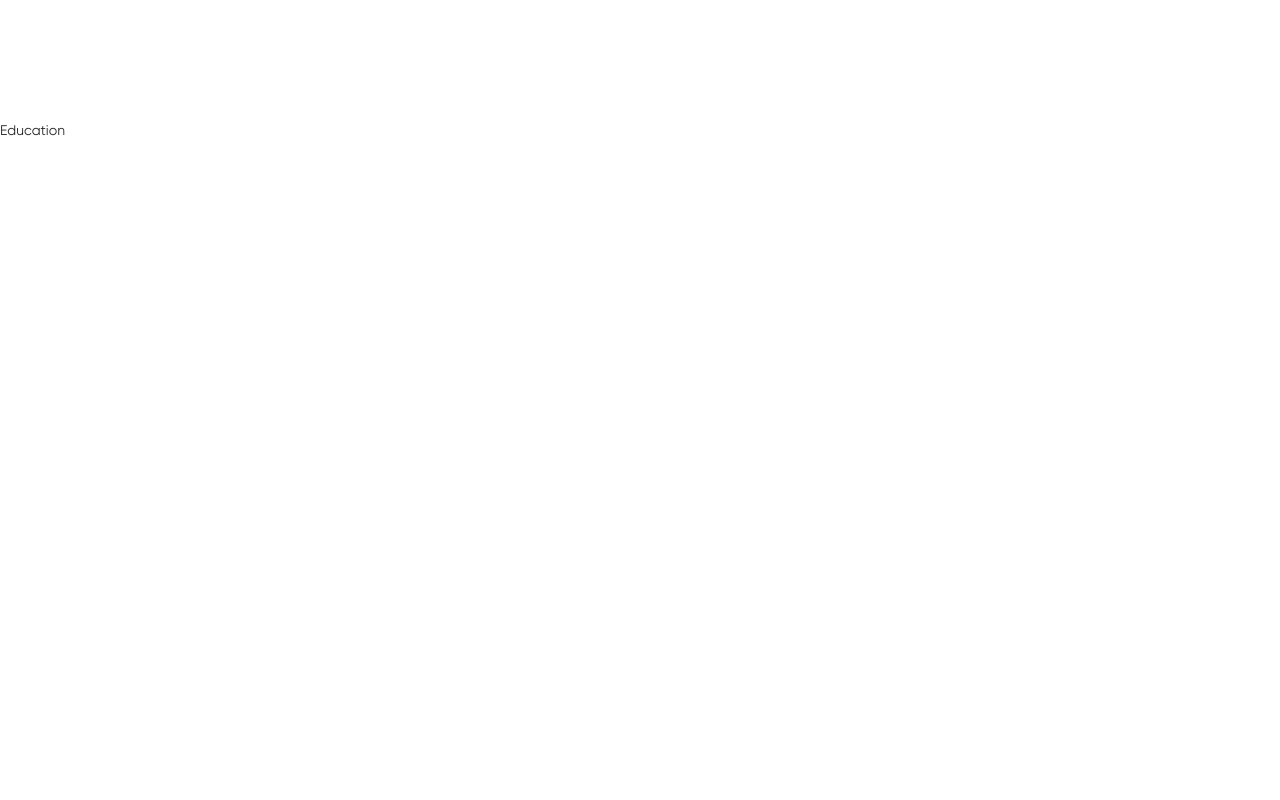
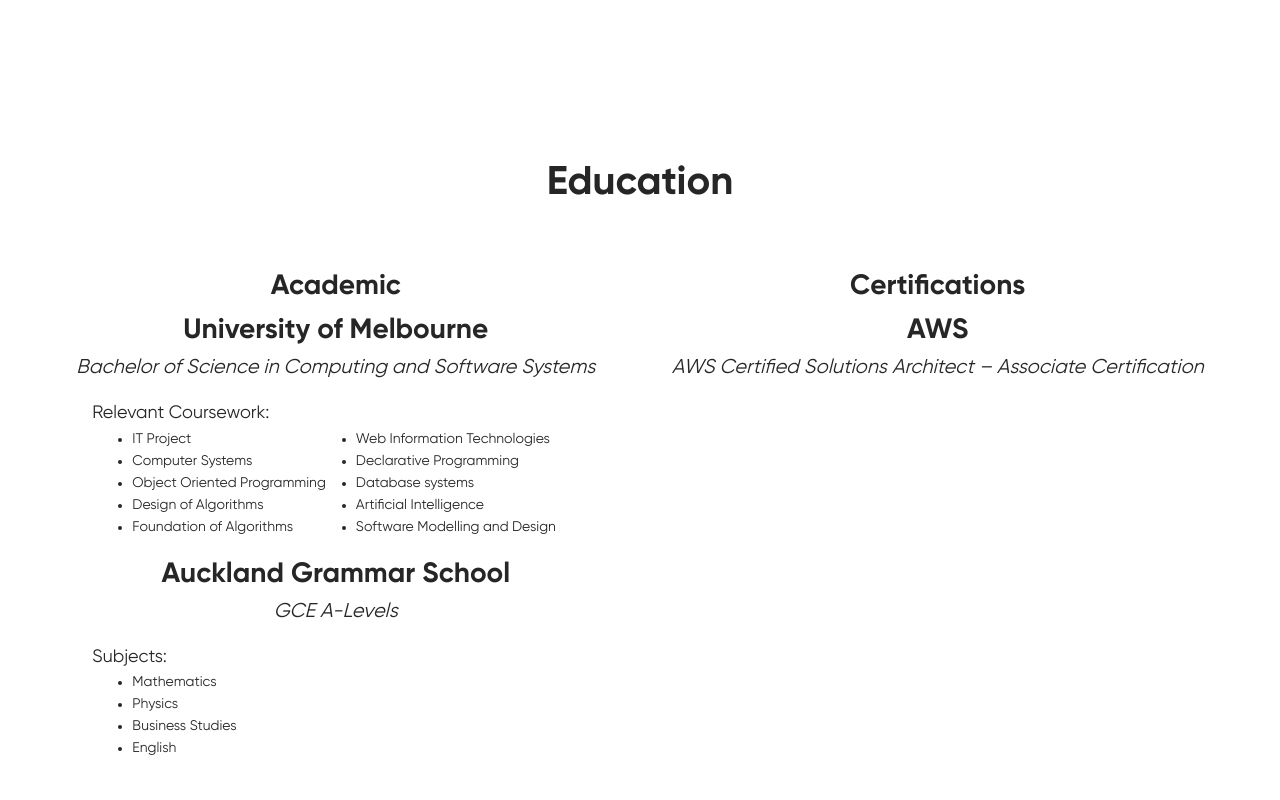
Before and after one commit to JoshDubar/portfolio, a Next.js app: page / in a window 1280 px wide. Shown: the part 3080-3880 px from the top of the page. Built offline with nearby package versions, Linux system fonts and the light colour scheme.

Commit message:
finished education page

```diff
--- a/src/components/Education/Education.jsx
+++ b/src/components/Education/Education.jsx
@@ -1,7 +1,59 @@
 import React from "react";
+import styles from "./Education.module.css";
 
 const Education = () => {
-  return <div>Education</div>;
+  return (
+    <div className={styles.educationContainer}>
+      <h2 className={styles.educationHeading}>Education</h2>
+      <div className={styles.academic}>
+        <h3>Academic</h3>
+
+        <div>
+          <h3>University of Melbourne</h3>
+          <div className={styles.courseName}>
+            Bachelor of Science in Computing and Software Systems
+          </div>
+          <div className={styles.coursework}>
+            <div>Relevant Coursework:</div>
+            <ul className={styles.subjectList}>
+              <li>IT Project</li>
+              <li>Web Information Technologies</li>
+              <li>Computer Systems</li>
+              <li>Declarative Programming</li>
+              <li>Object Oriented Programming</li>
+              <li>Database systems</li>
+              <li>Design of Algorithms</li>
+              <li>Artificial Intelligence</li>
+              <li>Foundation of Algorithms</li>
+              <li>Software Modelling and Design</li>
+            </ul>
+          </div>
+        </div>
+        <div>
+          <h3>Auckland Grammar School</h3>
+          <div className={styles.courseName}>GCE A-Levels</div>
+          <div className={styles.coursework}>
+            <div>Subjects:</div>
+            <ul>
+              <li>Mathematics</li>
+              <li>Physics</li>
+              <li>Business Studies</li>
+              <li>English</li>
+            </ul>
+          </div>
+        </div>
+      </div>
+      <div className={styles.certifications}>
+        <h3>Certifications</h3>
+        <div>
+          <h3>AWS</h3>
+          <div className={styles.courseName}>
+            AWS Certified Solutions Architect – Associate Certification
+          </div>
+        </div>
+      </div>
+    </div>
+  );
 };
 
 export default Education;
--- a/src/components/Education/Education.module.css
+++ b/src/components/Education/Education.module.css
@@ -0,0 +1,38 @@
+.courseName {
+  font-style: italic;
+  text-align: center;
+  font-size: 1.25rem;
+}
+
+.coursework {
+  padding: 0 1rem;
+  margin-top: 1rem;
+}
+
+.coursework div {
+  font-size: 1.125rem;
+}
+
+@media screen and (min-width: 1024px) {
+  .educationContainer {
+    display: flex;
+    position: relative;
+    flex-direction: row;
+    justify-content: space-evenly;
+    align-items: flex-start;
+    padding-top: 9rem;
+    position: relative;
+    width: 100%;
+    height: 100%;
+  }
+
+  .educationHeading {
+    position: absolute;
+    top: 2rem;
+  }
+
+  .subjectList {
+    display: grid;
+    grid-template-columns: 1fr 1fr;
+  }
+}
--- a/src/components/Projects/Projects.module.css
+++ b/src/components/Projects/Projects.module.css
@@ -4,6 +4,7 @@
   position: relative;
   height: 100%;
   width: 100%;
+  margin-bottom: 5rem;
 }
 
 .projectBubbleContainer {
@@ -90,6 +91,7 @@
     position: relative;
     width: 100%;
     align-items: center;
+    margin-bottom: 0;
   }
 
   .projectHeading {
--- a/src/styles/globals.css
+++ b/src/styles/globals.css
@@ -100,3 +100,9 @@
   margin: 0 !important;
   text-align: center;
 }
+
+h3 {
+  font-size: 1.75rem;
+  margin: 0 !important;
+  text-align: center;
+}
```
